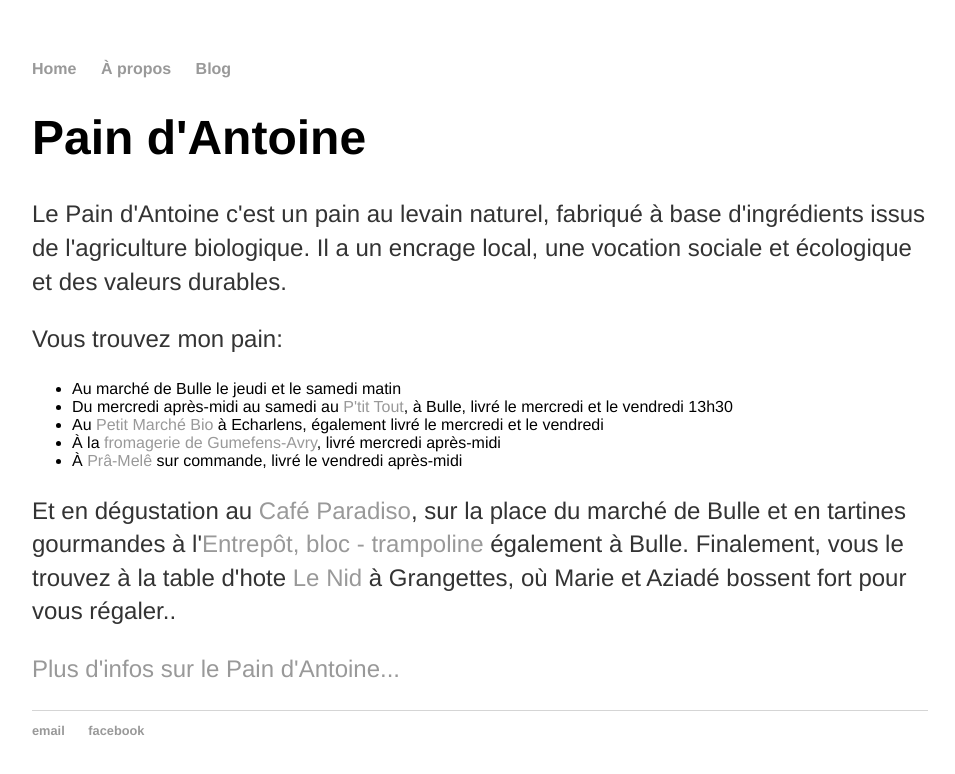
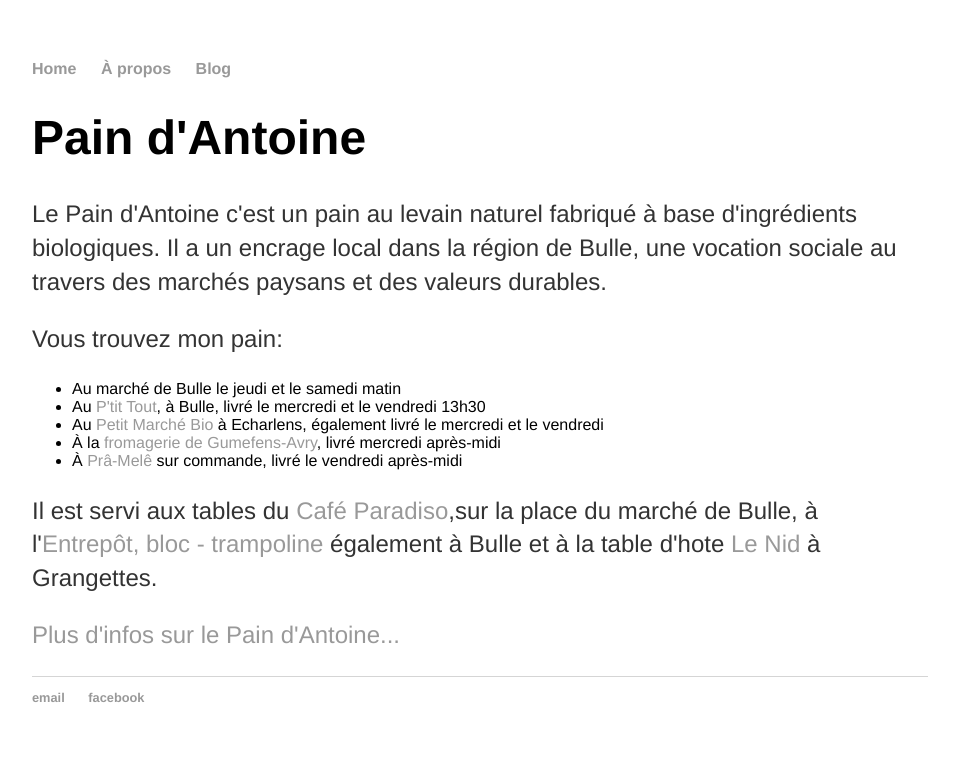
Before and after one commit to paindantoine/paindantoine.github.io, a Jekyll site: the page built from index.html, in a window 1280 px wide. Shown: the top 774 px of the page, without its empty margins (160-1115 px from the left). Built offline with Jekyll 4.4.1, drawn with Linux system fonts in a browser that asks for light colours.

Commit message:
modifié d'index

```diff
--- a/index.html
+++ b/index.html
@@ -4,17 +4,16 @@ title: Pain d'Antoine
 ---
 <div class="blurb">
   <h1>Pain d'Antoine</h1>
-  <p>Le Pain d'Antoine c'est un pain au levain naturel, fabriqué à
-  base d'ingrédients issus de l'agriculture biologique. Il a un
-  encrage local, une vocation sociale et écologique et des valeurs
-  durables.</p>
+  <p>Le Pain d'Antoine c'est un pain au levain naturel fabriqué à base
+  d'ingrédients biologiques. Il a un encrage local dans la région de
+  Bulle, une vocation sociale au travers des marchés paysans et des
+  valeurs durables.</p>
 
   <p> Vous trouvez mon pain: </p>
   <ul>
     <li>Au marché de Bulle le jeudi et le samedi matin</li>
-    <li>Du mercredi après-midi au samedi
-    au <a href="http://epicerie-en-vrac.ch/">P'tit Tout</a>, à Bulle,
-    livré le mercredi et le vendredi 13h30</li>
+    <li>Au <a href="http://epicerie-en-vrac.ch/">P'tit Tout</a>, à
+    Bulle, livré le mercredi et le vendredi 13h30</li>
     <li>Au <a href="https://www.facebook.com/Petit-March%C3%A9-Bio-1744047619186652">Petit
     Marché Bio</a> à Echarlens, également livré le mercredi et le
     vendredi</li>
@@ -24,13 +23,13 @@ title: Pain d'Antoine
     <li>À <a href="https://www.pra-mele.ch/">Prâ-Melê</a> sur
     commande, livré le vendredi après-midi</li>
   </ul>
-  <p>Et en dégustation
-  au <a href="http://www.xn--caf-paradiso-deb.ch/">Café Paradiso</a>,
-  sur la place du marché de Bulle et en tartines gourmandes à
+  <p>Il est servi aux tables
+  du <a href="http://www.xn--caf-paradiso-deb.ch/">Café
+  Paradiso</a>,sur la place du marché de Bulle, à
   l'<a href="https://www.lentrepot.ch/">Entrepôt, bloc -
-  trampoline</a> également à Bulle. Finalement, vous le trouvez à la
-  table d'hote <a href="https://www.restaurantlenid.com/">Le Nid</a> à
-  Grangettes, où Marie et Aziadé bossent fort pour vous régaler.. </p>
+  trampoline</a> également à Bulle et à la table
+  d'hote <a href="https://www.restaurantlenid.com/">Le Nid</a> à
+  Grangettes.</p>
 
   <p><a href="/about">Plus d'infos sur le Pain d'Antoine...</a></p>
 </div><!-- /.blurb -->
```
